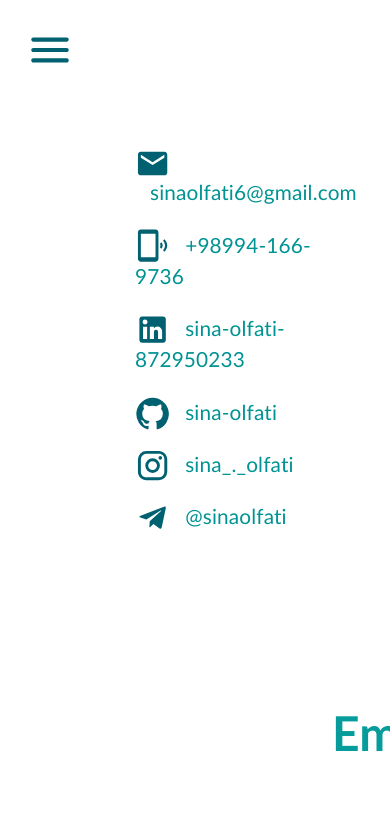
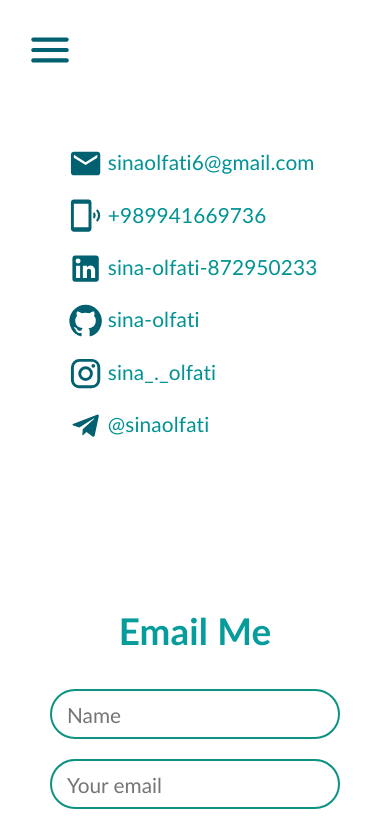
Before and after one commit to sina-olfati/sina-olfati-site, a React (Create React App) app: page /contact in a window 390 px wide. Shown: the top 827 px of the page. Built offline with nearby package versions, Linux system fonts and the light colour scheme; a web font is replaced by a local one.

Commit message:
Contact: made this page responsive

```diff
--- a/src/components/contact/EmailMe.css
+++ b/src/components/contact/EmailMe.css
@@ -40,6 +40,11 @@
     padding: 15px;
     border: solid 2px rgb(12, 147, 129);
     border-radius: 25px;
+    transition: 0.2s;
+}
+
+.field-container input:focus {
+    background-color:  #00c0aa10;
 }
 
 .field-container textarea {
@@ -51,3 +56,25 @@
     border: solid 2px rgb(12, 147, 129);
     border-radius: 25px 25px 0 25px;
 }
+
+.field-container textarea:focus {
+    background-color:  #00c0aa10;
+}
+
+.field-container textarea:lang(fa) {
+    border-radius: 25px 25px 25px 0;
+}
+
+
+@media only screen and (max-width: 1500px) {
+    .field-container {
+        width: 100%;
+    }
+}
+
+@media only screen and (max-width: 1100px) {
+    .emailme-container h1 {
+        font-size: 2.3rem;
+        margin-bottom: 20px;
+    }
+}
--- a/src/components/contact/EmailMe.tsx
+++ b/src/components/contact/EmailMe.tsx
@@ -37,15 +37,15 @@ const EmailMe = () => {
 
   const form = useRef();
 
-  const sendEmail = (e: any) => {
+  const sendEmail = () => {
   //  e.preventDefault();
-
       emailjs.sendForm('service_1jol4lo', 'template_bagds8g', form.current, 'PIRU_fk_yIzMO3omj')
         .then((result) => {
             console.log(result.text);
         }, (error) => {
             console.log(error.text);
         });
+        console.log(form)
   }
 
   return (
@@ -53,8 +53,9 @@ const EmailMe = () => {
       <h1>{t("contact-emailme-emailme")}</h1>
       <Formik
        initialValues={{ name: '', message: '', email: '' }}
-       onSubmit={() => {
-        sendEmail('')
+       onSubmit={(values, onSubmitProps) => {
+        sendEmail()
+        onSubmitProps.resetForm()
       }}
        validationSchema={validationSchema}
       >
--- a/src/components/menu/Menu.css
+++ b/src/components/menu/Menu.css
@@ -66,7 +66,6 @@
 .link:hover {
     /* color: #009393; */
     color: #00c0a9;
-
 }
 
 /* changing lang */
--- a/src/screens/Contact.css
+++ b/src/screens/Contact.css
@@ -50,7 +50,6 @@
   bottom: 0;
   left: 0;
   background-color: #009393;
-  /* background-color: #10944b; */
   transform-origin: bottom right;
   transition: transform 0.25s ease-out;
 }
@@ -63,15 +62,18 @@
 .social-links span {
     font-size: 1.3rem;
     font-weight: 400;
-    margin: 5px;
-    margin: 0 15px;
+    margin: 5px 15px;
     color: #009393;
 }
 
 .social-links img {
     width: 35vw;
-    margin: 0 100px;
+    margin: 0 60px;
     transform: rotateY(180deg);
+}
+
+.social-links img:lang(fa) {
+    transform: rotateY(0deg);
 }
 
 /* Email Me */
@@ -91,7 +93,55 @@
     margin: 0 50px;
 }
 
+.email-me img:lang(fa) {
+    transform: rotateY(180deg);
+}
+
+.email-me img {
+    width: 35vw;
+    margin: 0 50px;
+}
+
 .form-container {
     /* border: solid 1px chartreuse; */
     width: 100%;
 }
+
+
+@media only screen and (max-width: 1500px) {
+}
+
+@media only screen and (max-width: 1100px) {
+    .social-links span {
+        font-size: 1.1rem;
+        margin: 5px 10px 5px 0;
+    }
+    .social-links img {
+        width: 35vw;
+        margin: 0 0 0 40px;
+    }
+    .email-me img {
+        width: 40vw;
+        margin: 0 0px 0 0;
+    }
+}
+
+@media only screen and (max-width: 850px) {
+    .social-links {
+        justify-content: center;
+        padding: 30px 0;
+    }
+    .social-links ul {
+        margin: 0 0rem;
+    }
+    .social-links span {
+        font-size: 1.3rem;
+        margin: 5px;
+    }
+    .social-links img {
+        display: none;
+    }
+    .email-me img {
+        display: none;
+    }
+}
--- a/src/screens/Contact.tsx
+++ b/src/screens/Contact.tsx
@@ -19,23 +19,36 @@ import InstagramIcon from '@mui/icons-material/Instagram';
 import TelegramIcon from '@mui/icons-material/Telegram';
 
 
+// i18next
+import { useTranslation } from "react-i18next";
+
 
 const Contact = () => {
 
 
+    const [language, setLanguage] = useState(localStorage.getItem("i18nextLng"))
+    // const isEn = bodyDir == "ltr" ? true : false
+
+    const { t } = useTranslation()
+
+    useEffect(() => {
+      setLanguage(localStorage.getItem("i18nextLng"))
+    }, [localStorage.getItem("i18nextLng")])
+
+
   return (
-    <div>
+    <div lang={language}>
         <Menu />
         <div className='contact-container'>
         <div className='social-links'>
             <div>
                 <ul>
-                    <li><a href="mailto:sinaolfati6@gmail.com"><EmailIcon style={{fontSize: '2.2rem', position: "relative", top: "11px"}}/><span>sinaolfati6@gmail.com</span></a></li>
-                    <li><a href="tel:+989941669736"><PhonelinkRingIcon style={{fontSize: '2.2rem', position: "relative", top: "11px"}}/><span>+98994-166-9736</span></a></li>
-                    <li><a href="https://www.linkedin.com/in/sina-olfati-872950233"><LinkedInIcon style={{fontSize: '2.2rem', position: "relative", top: "11px"}}/><span>sina-olfati-872950233</span></a></li>
-                    <li><a href="https://github.com/sina-olfati"><GitHubIcon style={{fontSize: '2.2rem', position: "relative", top: "11px"}}/><span>sina-olfati</span></a></li>
-                    <li><a href="https://www.instagram.com/sina_._olfati"><InstagramIcon style={{fontSize: '2.2rem', position: "relative", top: "11px"}}/><span>sina_._olfati</span></a></li>
-                    <li><a><TelegramIcon style={{fontSize: '2.2rem', position: "relative", top: "11px"}}/><span>@sinaolfati</span></a></li>
+                    <li><a href="mailto:sinaolfati6@gmail.com"><EmailIcon style={{fontSize: '2.2rem', position: "relative", top: "11px"}}/><span dir='ltr'>sinaolfati6@gmail.com</span></a></li>
+                    <li><a href="tel:+989941669736"><PhonelinkRingIcon style={{fontSize: '2.2rem', position: "relative", top: "11px"}}/><span dir='ltr'>+989941669736</span></a></li>
+                    <li><a href="https://www.linkedin.com/in/sina-olfati-872950233"><LinkedInIcon style={{fontSize: '2.2rem', position: "relative", top: "11px"}}/><span dir='ltr'>sina-olfati-872950233</span></a></li>
+                    <li><a href="https://github.com/sina-olfati"><GitHubIcon style={{fontSize: '2.2rem', position: "relative", top: "11px"}}/><span dir='ltr'>sina-olfati</span></a></li>
+                    <li><a href="https://www.instagram.com/sina_._olfati"><InstagramIcon style={{fontSize: '2.2rem', position: "relative", top: "11px"}}/><span dir='ltr'>sina_._olfati</span></a></li>
+                    <li><a><TelegramIcon style={{fontSize: '2.2rem', position: "relative", top: "11px"}}/><span dir='ltr'>@sinaolfati</span></a></li>
                 </ul>
             </div>
             <img src={ links } />
```
